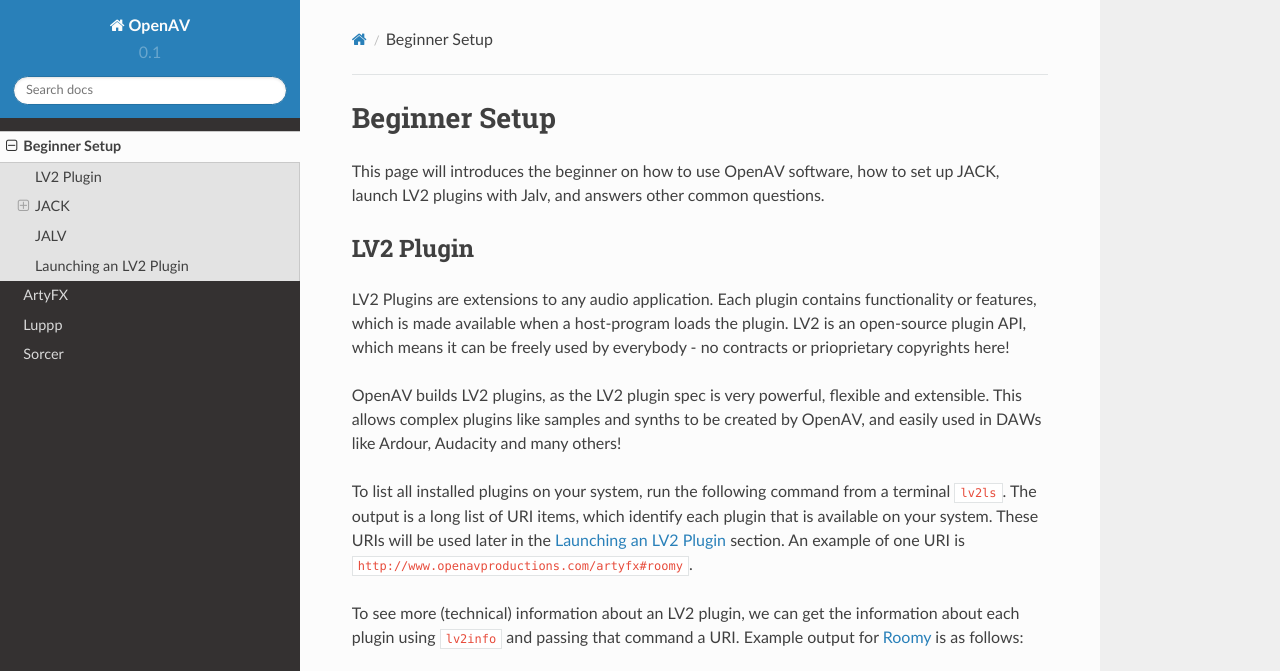
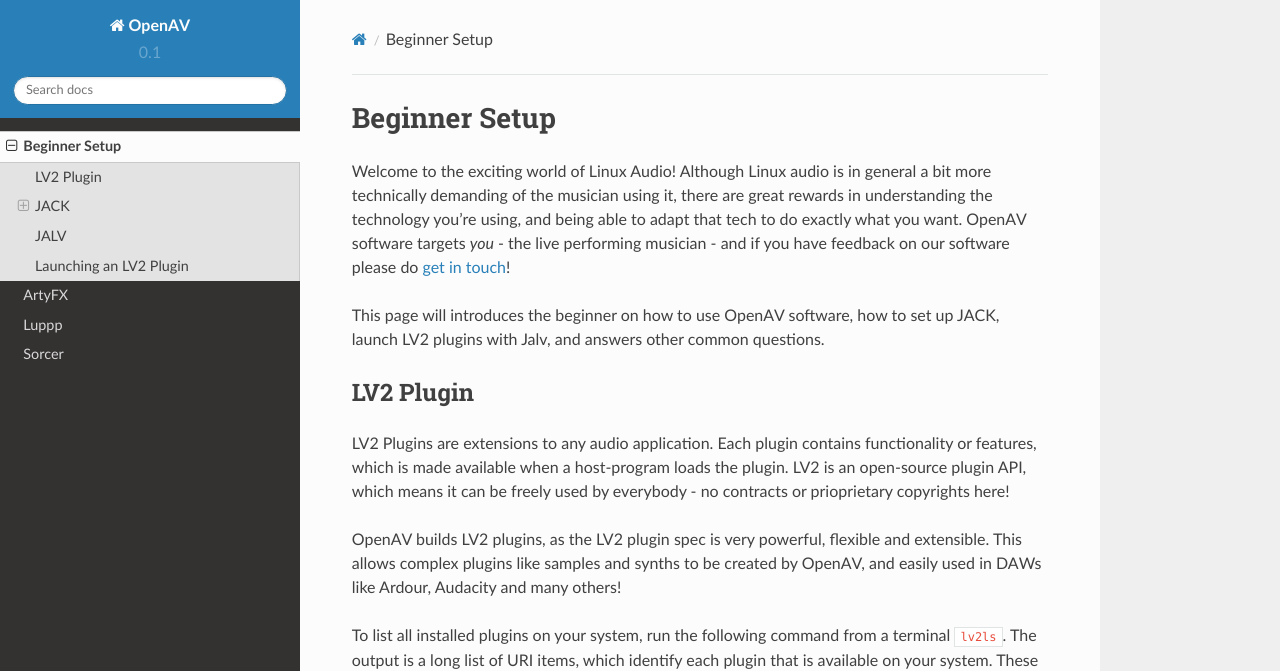
Before and after one commit to openAVproductions/openAV-manual, a Sphinx documentation site: the page built from source/beginner.rst, in a window 1280 px wide and 900 px high, cut to the strip 0-671 px from the top of the window. Built offline with Sphinx 7.4.7 and the Read the Docs theme 2.0.0, drawn with Linux system fonts in a browser that asks for light colours.

Commit message:
Beginner: Added intro para

```diff
--- a/source/beginner.rst
+++ b/source/beginner.rst
@@ -4,6 +4,15 @@
 ###############
 Beginner Setup
 ###############
+
+Welcome to the exciting world of Linux Audio! Although Linux audio is in
+general a bit more technically demanding of the musician using it, there
+are great rewards in understanding the technology you're using, and being
+able to adapt that tech to do exactly what you want. OpenAV software
+targets *you* - the live performing musician - and if you have feedback on
+our software please do `get in touch`_!
+
+.. _get in touch: http://openavproductions.com/contact/
 
 This page will introduces the beginner on how to use OpenAV software,
 how to set up JACK, launch LV2 plugins with Jalv, and answers other common
```
